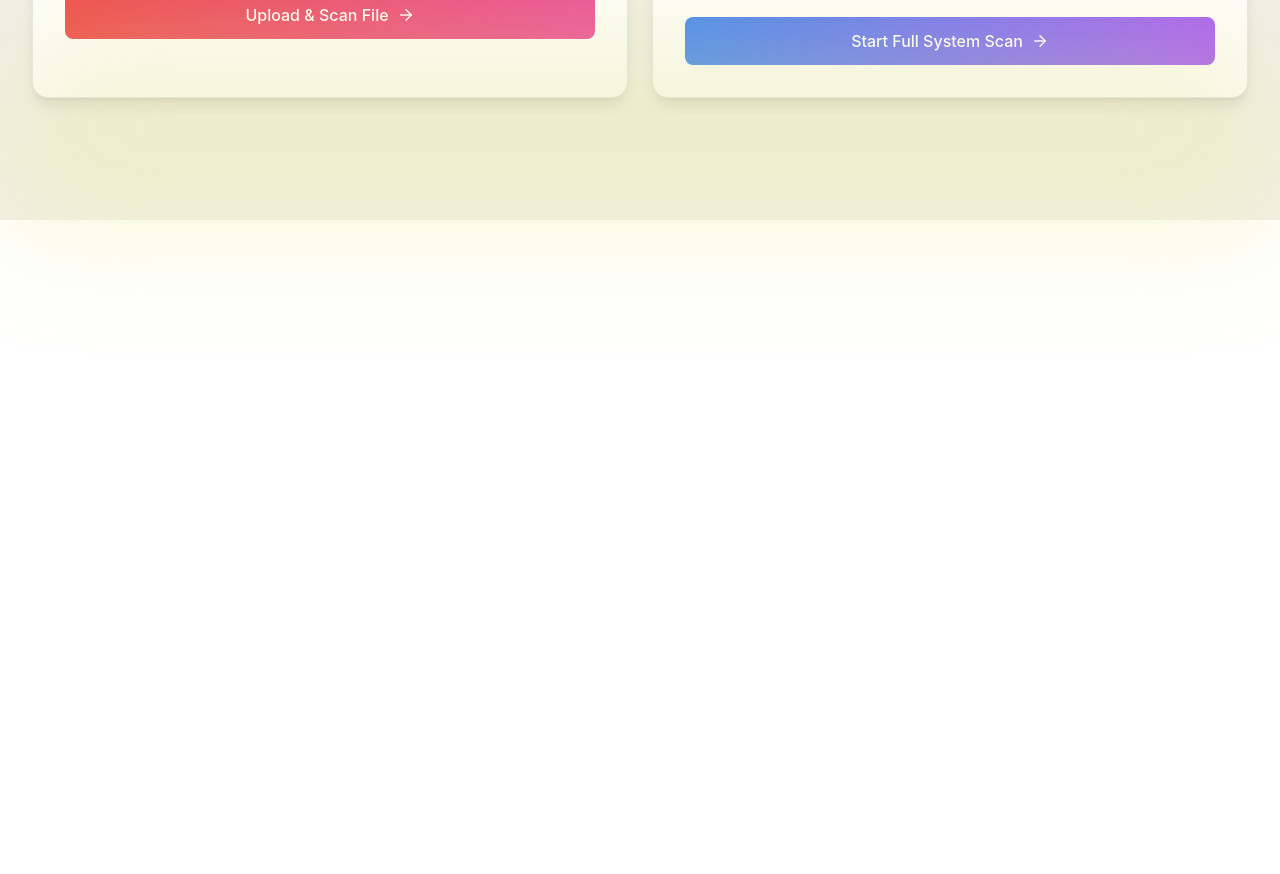
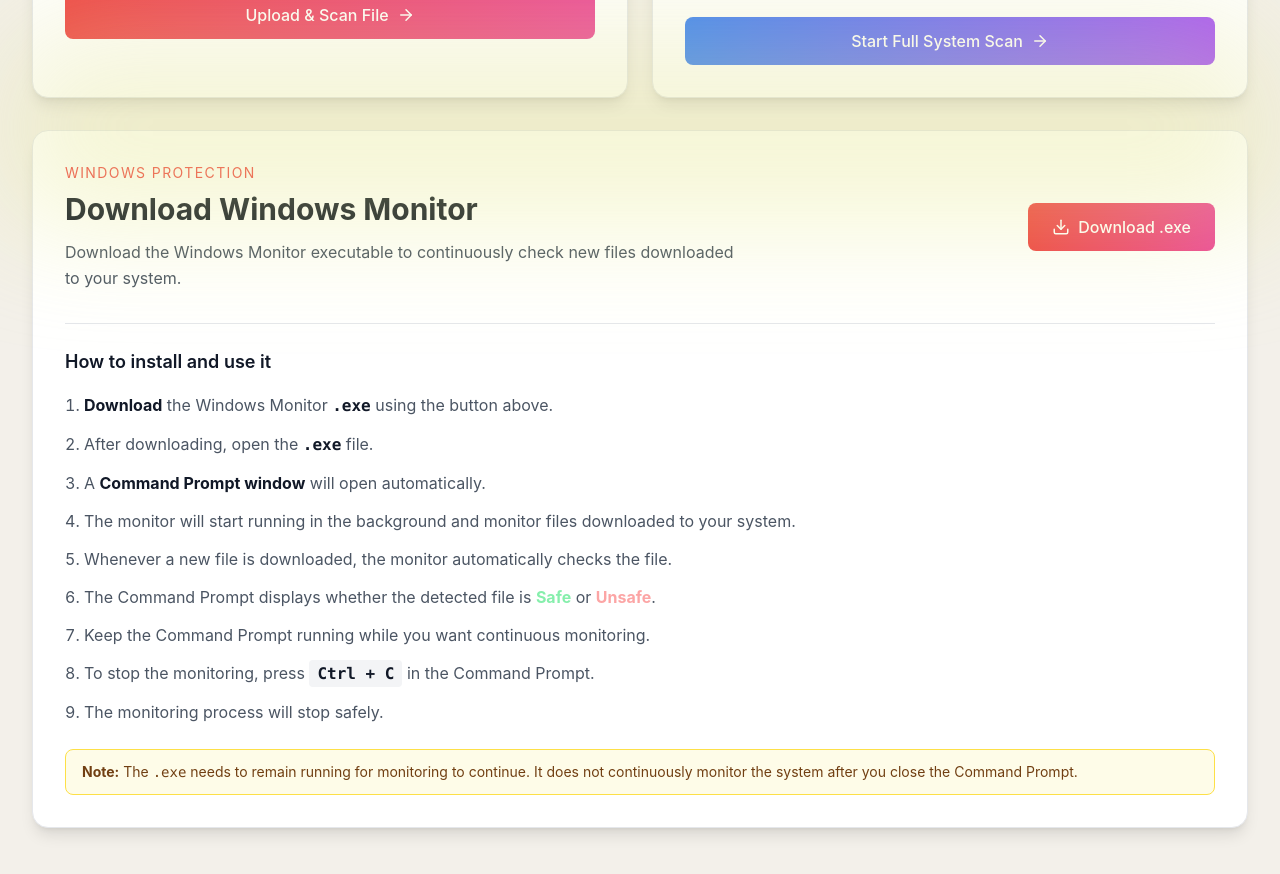
Before and after one commit to kesarsunil/ransamfon, a React (Create React App) app: page /dashboard in a window 1280 px wide. Shown: the part 580-1454 px from the top of the page. Before the commit the page ends 800 px from the top, so only its background shows below. Built offline with nearby package versions, Linux system fonts and the light colour scheme; no server answers; sample sign-in values are in the browser's storage.

Commit message:
Add monitor download and dashboard navigation

```diff
--- a/src/components/Navbar.tsx
+++ b/src/components/Navbar.tsx
@@ -37,10 +37,10 @@ export const Navbar = () => {
             ABOUT US
           </a>
           <a
-            href="#store"
+            href="#footer"
             className="text-white/70 hover:text-white transition-colors duration-200"
           >
-            STORE
+            FOOTER
           </a>
         </div>
 
--- a/src/pages/DashboardPage.tsx
+++ b/src/pages/DashboardPage.tsx
@@ -3,7 +3,7 @@ import { useNavigate } from 'react-router-dom';
 import { auth } from '../firebase';
 import { signOut } from 'firebase/auth';
 import { User } from 'firebase/auth';
-import { ArrowRight, LogOut, User as UserIcon, Activity } from 'lucide-react';
+import { ArrowRight, Download, LogOut, User as UserIcon, Activity } from 'lucide-react';
 
 const DashboardPage = () => {
   const navigate = useNavigate();
@@ -91,7 +91,7 @@ const DashboardPage = () => {
                   <path strokeLinecap="round" strokeLinejoin="round" strokeWidth={2} d="M12 15v2m-6 4h12a2 2 0 002-2v-6a2 2 0 00-2-2H6a2 2 0 00-2 2v6a2 2 0 002 2zm10-10V7a4 4 0 00-8 0v4h8z" />
                 </svg>
               </div>
-              <h3 className="text-2xl font-bold text-gray-900">File Ransomware Scanner</h3>
+              <h3 className="text-2xl font-bold text-gray-900">File Scanner</h3>
             </div>
 
             <div className="space-y-4 mb-6">
@@ -111,6 +111,8 @@ const DashboardPage = () => {
             </div>
 
             <button
+              type="button"
+              onClick={() => window.open('https://laptopon-1.onrender.com/', '_blank', 'noopener,noreferrer')}
               className="w-full px-6 py-3 bg-gradient-to-r from-red-500 to-pink-500 text-white rounded-lg font-medium hover:from-red-600 hover:to-pink-600 transition-all flex items-center justify-center gap-2"
             >
               <span>Upload & Scan File</span>
@@ -153,6 +155,46 @@ const DashboardPage = () => {
             </button>
           </div>
         </div>
+
+        {/* Windows Monitor Download */}
+        <section className="mt-8 bg-white rounded-2xl shadow-lg p-8 border border-gray-200 text-gray-900">
+          <div className="flex flex-col md:flex-row md:items-center md:justify-between gap-6 mb-8">
+            <div>
+              <p className="text-sm uppercase tracking-widest text-red-500 mb-2">Windows protection</p>
+              <h3 className="text-2xl md:text-3xl font-bold mb-3">Download Windows Monitor</h3>
+              <p className="text-gray-600 max-w-2xl leading-relaxed">
+                Download the Windows Monitor executable to continuously check new files downloaded to your system.
+              </p>
+            </div>
+            <a
+              href="/START_MONITOR.exe"
+              download="START_MONITOR.exe"
+              className="shrink-0 inline-flex items-center justify-center gap-2 px-6 py-3 bg-gradient-to-r from-red-500 to-pink-500 text-white rounded-lg font-medium hover:from-red-600 hover:to-pink-600 transition-all"
+            >
+              <Download size={18} />
+              <span>Download .exe</span>
+            </a>
+          </div>
+
+          <div className="border-t border-gray-200 pt-6">
+            <h4 className="text-lg font-semibold mb-4">How to install and use it</h4>
+            <ol className="space-y-3 text-gray-600 leading-relaxed list-decimal list-inside">
+              <li><strong className="font-bold text-gray-900">Download</strong> the Windows Monitor <code className="font-semibold text-gray-900">.exe</code> using the button above.</li>
+              <li>After downloading, open the <code className="font-semibold text-gray-900">.exe</code> file.</li>
+              <li>A <strong className="font-bold text-gray-900">Command Prompt window</strong> will open automatically.</li>
+              <li>The monitor will start running in the background and monitor files downloaded to your system.</li>
+              <li>Whenever a new file is downloaded, the monitor automatically checks the file.</li>
+              <li>The Command Prompt displays whether the detected file is <strong className="text-green-300">Safe</strong> or <strong className="text-red-300">Unsafe</strong>.</li>
+              <li>Keep the Command Prompt running while you want continuous monitoring.</li>
+              <li>To stop the monitoring, press <kbd className="rounded bg-gray-100 px-2 py-1 font-bold text-gray-900">Ctrl + C</kbd> in the Command Prompt.</li>
+              <li>The monitoring process will stop safely.</li>
+            </ol>
+
+            <p className="mt-6 rounded-lg border border-yellow-300 bg-yellow-50 px-4 py-3 text-sm text-yellow-900">
+              <strong>Note:</strong> The <code>.exe</code> needs to remain running for monitoring to continue. It does not continuously monitor the system after you close the Command Prompt.
+            </p>
+          </div>
+        </section>
       </div>
 
       {/* Bottom Glow Light Effect */}
--- a/src/pages/HomePage.tsx
+++ b/src/pages/HomePage.tsx
@@ -1,10 +1,13 @@
 import React from 'react';
+import { useNavigate } from 'react-router-dom';
 import { DotScreenShader } from '../components/ui/dot-shader-background';
 import { Navbar } from '../components/Navbar';
 import { LogoRail } from '../components/LogoRail';
 import { ArrowRight, ChevronDown } from 'lucide-react';
 
 export const HomePage = () => {
+  const navigate = useNavigate();
+
   return (
     <div className="min-h-screen w-screen relative overflow-x-hidden" style={{ backgroundColor: '#F3F0EA' }}>
       {/* Outer Container with 10px padding */}
@@ -55,7 +58,11 @@ export const HomePage = () => {
 
             {/* CTA Button */}
             <div className="flex items-start mt-4 pointer-events-auto">
-              <button className="px-8 py-3 bg-white text-black rounded-md hover:bg-white/90 transition-all duration-200 flex items-center gap-2 text-sm font-semibold uppercase tracking-wide pointer-events-auto">
+              <button
+                type="button"
+                onClick={() => navigate('/login')}
+                className="px-8 py-3 bg-white text-black rounded-md hover:bg-white/90 transition-all duration-200 flex items-center gap-2 text-sm font-semibold uppercase tracking-wide pointer-events-auto"
+              >
                 <span>LOGIN</span>
                 <ArrowRight size={16} />
               </button>
@@ -71,12 +78,14 @@ export const HomePage = () => {
       </div>
 
       {/* Logo Rail Section */}
-      <LogoRail />
+      <div id="work" className="scroll-mt-24">
+        <LogoRail />
+      </div>
 
       {/* Security Section */}
       <div className="w-full p-[20px]" style={{ backgroundColor: '#F3F0EA' }}>
         {/* First Row - 2 Containers */}
-        <div className="grid grid-cols-1 md:grid-cols-2 gap-[20px] mb-[20px]">
+        <div id="services" className="scroll-mt-24 grid grid-cols-1 md:grid-cols-2 gap-[20px] mb-[20px]">
           {/* Container 1 - Files Encrypted Warning */}
           <div className="bg-black rounded-2xl shadow-lg overflow-hidden hover:scale-[1.02] transition-transform duration-300">
             <div className="relative h-[400px] flex items-center justify-center">
@@ -169,8 +178,22 @@ export const HomePage = () => {
         </div>
       </div>
 
+      {/* About Section */}
+      <section id="about" className="scroll-mt-24 w-full px-8 py-24 md:px-16" style={{ backgroundColor: '#111111' }}>
+        <div className="max-w-4xl">
+          <p className="text-xs uppercase tracking-[0.3em] text-white/50 mb-5">About us</p>
+          <h2 className="text-4xl md:text-6xl font-normal text-white leading-tight mb-6">
+            We build calm, clear defenses for complex threats.
+          </h2>
+          <p className="max-w-2xl text-base md:text-lg leading-relaxed text-white/70">
+            Our ransomware detection platform helps teams understand risk early,
+            protect important files, and respond with confidence when it matters.
+          </p>
+        </div>
+      </section>
+
       {/* Contact Section - Yellow Glow Background */}
-      <div className="w-full relative min-h-screen flex flex-col items-start justify-center pl-[10px]" style={{ background: 'linear-gradient(to top, #EAED7E 0%, #EAED7E 30px, #E2E29A 150px, #F3F0EA 100%)' }}>
+      <footer id="footer" className="scroll-mt-24 w-full relative min-h-screen flex flex-col items-start justify-center pl-[10px]" style={{ background: 'linear-gradient(to top, #EAED7E 0%, #EAED7E 30px, #E2E29A 150px, #F3F0EA 100%)' }}>
         {/* Content Overlay */}
         <div className="relative z-10 text-left max-w-5xl px-8 py-20">
           <h2 className="text-6xl md:text-8xl lg:text-9xl font-bold text-gray-900 mb-6 tracking-tight leading-tight">
@@ -209,7 +232,7 @@ export const HomePage = () => {
             </div>
           </div>
         </div>
-      </div>
+      </footer>
     </div>
   );
 };
```
